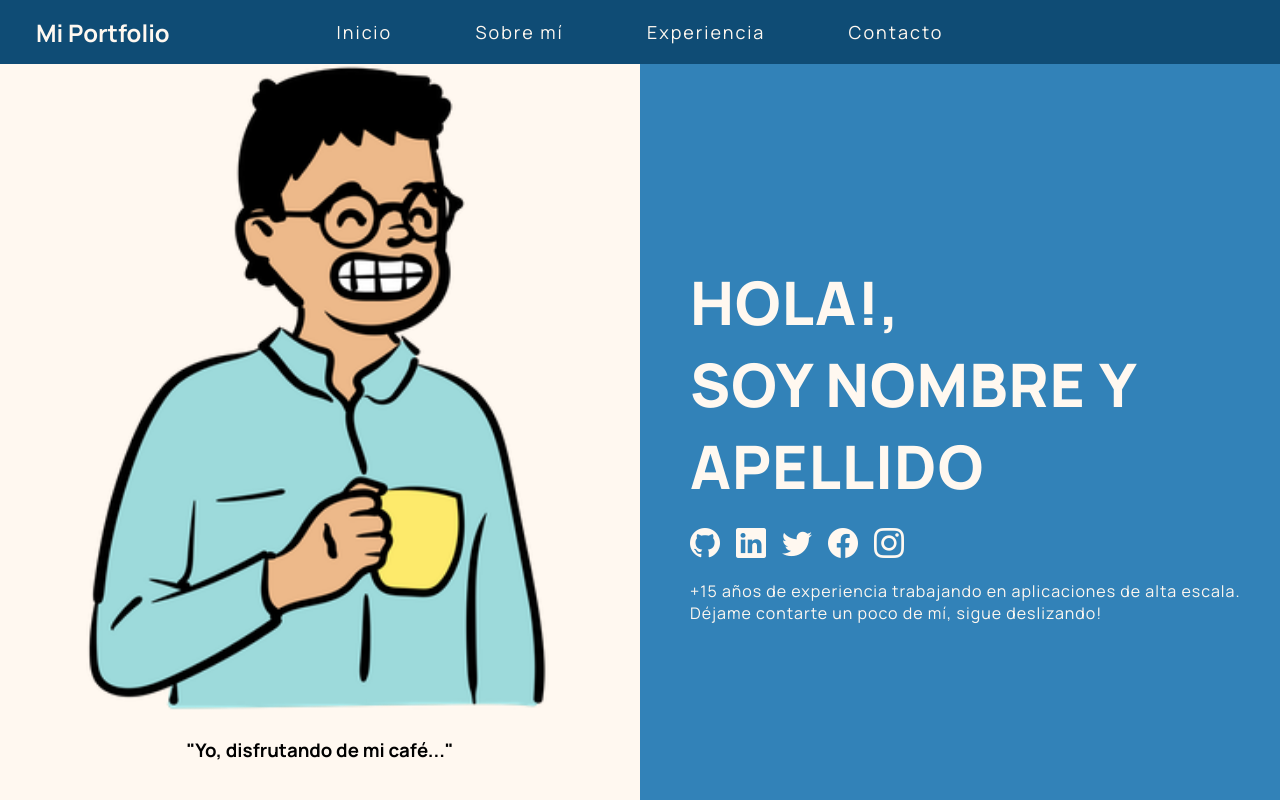
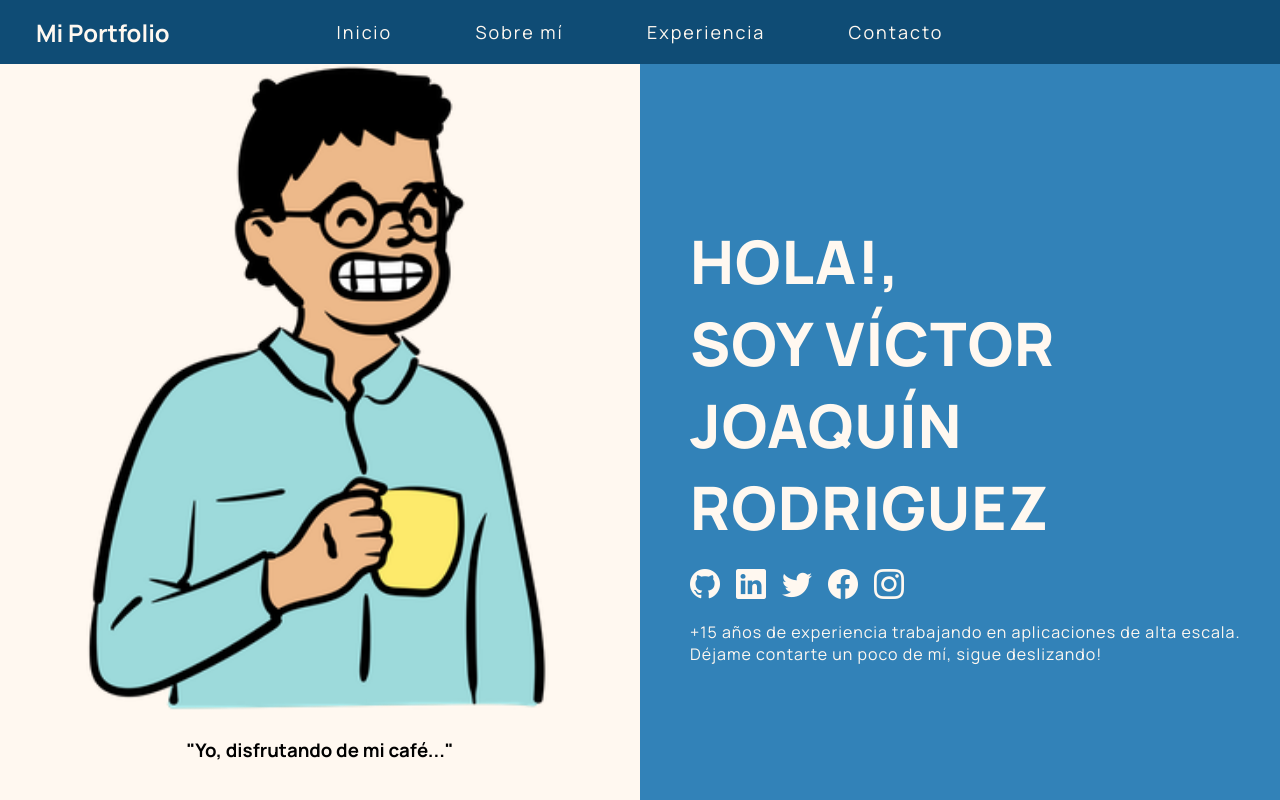
Before and after one commit to VictorJoaquin/portfolio-template, a plain HTML site: page index.html in a window 1280 px wide. Shown: the top 800 px of the page. Drawn offline with nearby package versions, Linux system fonts and the light colour scheme.

Commit message:
nombre commit prueba

```diff
--- a/index.html
+++ b/index.html
@@ -38,7 +38,7 @@
     </div>
     <div class="half-section text-section">
       <div class="introduction">
-        <h1 class="title">Hola!, <br> Soy Nombre y Apellido </h1>
+        <h1 class="title">Hola!, <br> Soy Víctor Joaquín Rodriguez </h1>
         <ul class="socials">
           <li><a class="socials-icon" href=""><i class="bi bi-github"></i></a></li>
           <li><a class="socials-icon" href=""><i class="bi bi-linkedin"></i></a></li>
```
